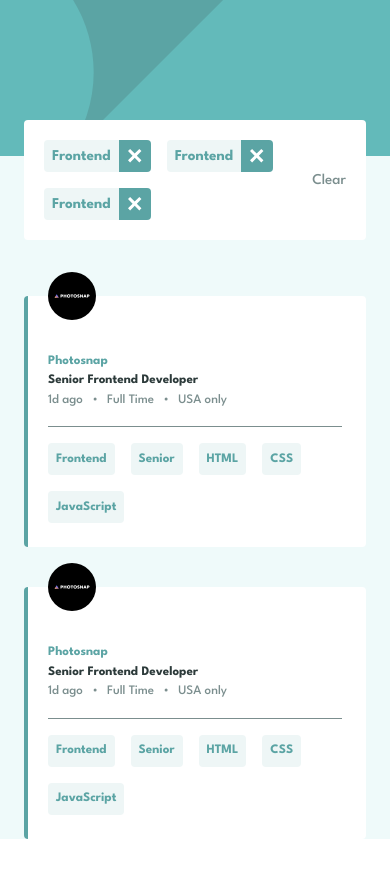
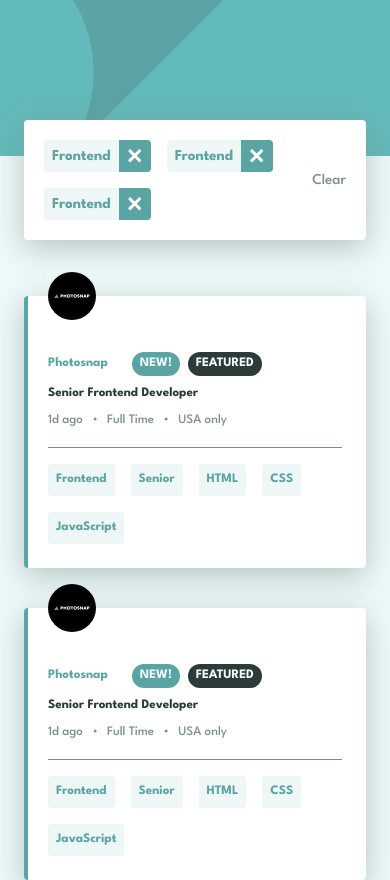
Before and after one commit to c0dehamster/static-job-listings, a React (Vite) app: page / in a window 390 px wide. Before the commit the page ends 844 px from the top, so only its background shows below. Built offline with nearby package versions, Linux system fonts and the light colour scheme.

Commit message:
Minor corrections  to styles (mobile)

```diff
--- a/src/components/Header.css
+++ b/src/components/Header.css
@@ -12,6 +12,7 @@
 	gap: 1rem;
 
 	background-color: white;
+	box-shadow: 0 0.5rem 2rem 0 hsl(180 8% 52% / 0.5);
 }
 
 .header__tag-list {
--- a/src/components/JobCard.css
+++ b/src/components/JobCard.css
@@ -13,6 +13,7 @@
 	gap: 1rem;
 
 	background-color: white;
+	box-shadow: 0 0.5rem 2rem 0 hsl(180 8% 52% / 0.5);
 }
 
 .card--new::before {
@@ -40,6 +41,7 @@
 .card__info {
 	padding-block: 2rem 1rem;
 	display: grid;
+	gap: 0.5rem;
 	border-bottom: 1px solid var(--color-neutral-400);
 }
 
@@ -47,6 +49,43 @@
 .card__heading,
 .card__detail {
 	font-size: var(--font-size-100);
+}
+
+.card__header,
+.card__categories {
+	display: flex;
+	align-items: center;
+}
+
+.card__header {
+	gap: 1.5rem;
+}
+
+.card__categories {
+	gap: 0.5rem;
+}
+
+.card__category {
+	height: 1.5rem;
+	border-radius: 0.75rem;
+	padding-inline: 0.5rem;
+
+	display: inline-flex;
+	align-items: center;
+
+	color: var(--color-neutral-100);
+
+	font-size: var(--font-size-100);
+	text-transform: uppercase;
+	font-weight: var(--font-weight-bold);
+}
+
+.card__category--new {
+	background-color: var(--color-primary-400);
+}
+
+.card__category--featured {
+	background-color: var(--color-neutral-900);
 }
 
 .card__company {
--- a/src/components/JobCard.tsx
+++ b/src/components/JobCard.tsx
@@ -10,6 +10,15 @@ export const JobCard = () => {
 
 				<div className="card__header">
 					<h2 className="card__company">Photosnap</h2>
+
+					<div className="card__categories">
+						<p className="card__category card__category--new">
+							New!
+						</p>
+						<p className="card__category card__category--featured">
+							Featured
+						</p>
+					</div>
 				</div>
 
 				<p className="card__heading">Senior Frontend Developer</p>
```
